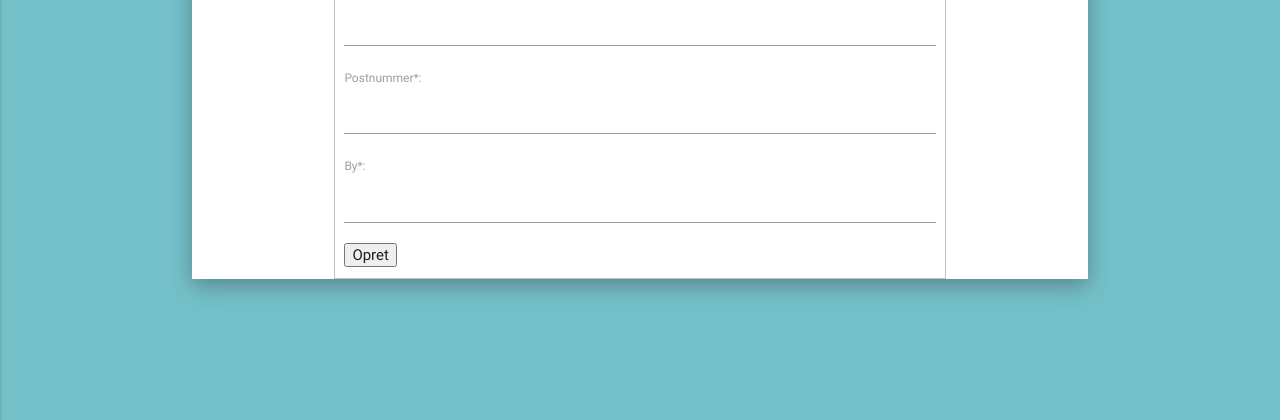
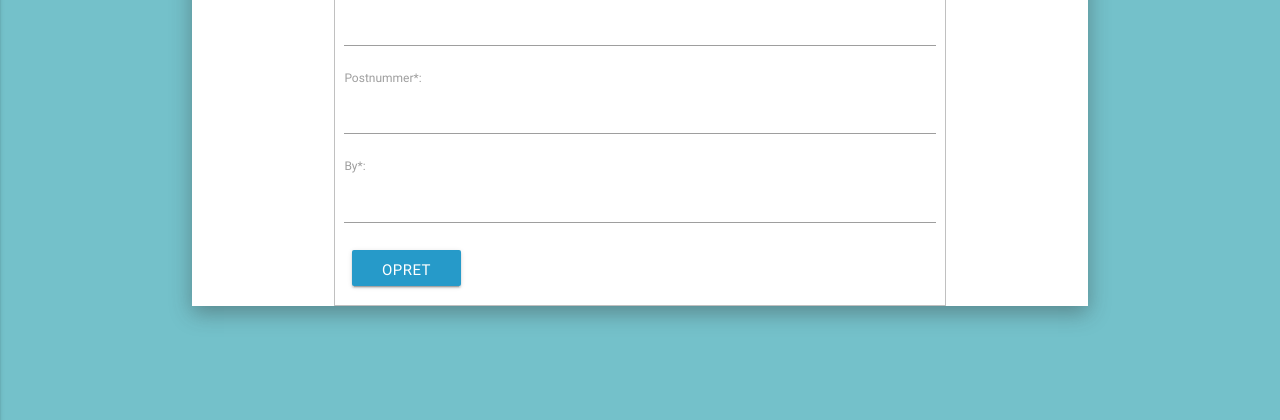
Before and after one commit to ChrisMizz/DentalGrej, a PHP site: page /registrer.php in a window 1280 px wide. Shown: the part 380-800 px from the top of the page. Run offline with PHP 8.4, Linux system fonts and the light colour scheme; some libraries are stand-ins or nearby versions.

Commit message:
Laves CSS på opret knappen i registrer

```diff
--- a/registrer.php
+++ b/registrer.php
@@ -54,7 +54,7 @@
                 <input type='text' name='billing_postcode' id='billing_postcode' maxlength="4" />
                 <label for='By' >By*:</label>
                 <input type='text' name='billing_city' id='billing_city' maxlength="50" />
-                <input type='submit' name='Submit' value='Opret' />
+                <input type='submit' name='Submit' value='Opret' class="btn" />
             </div>
         </fieldset>
     </form>
```
